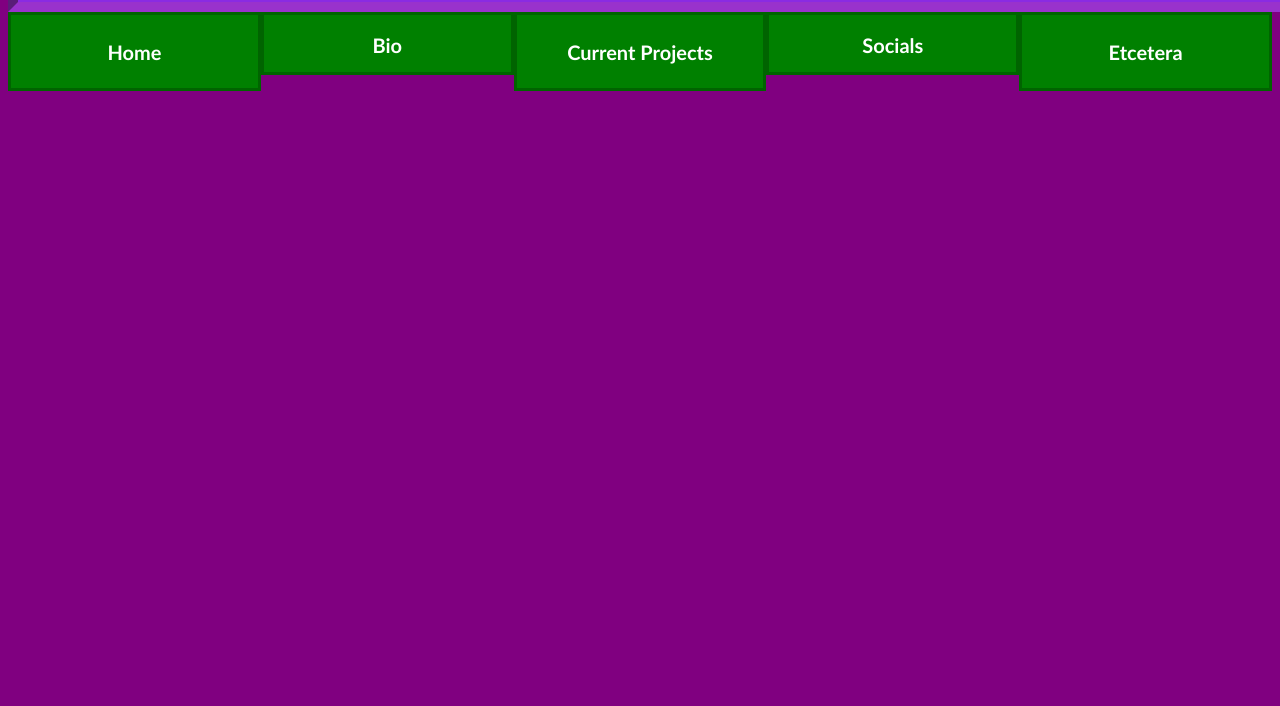
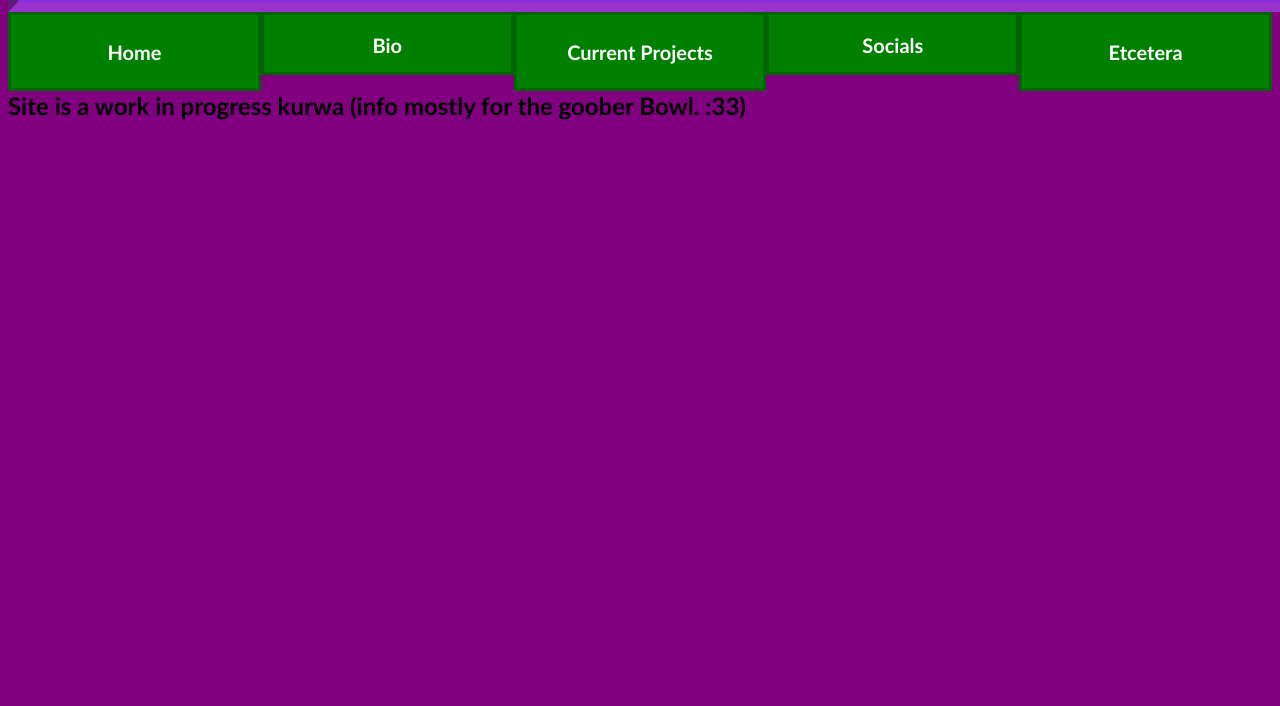
Before and after one commit to Lexispidey/LexiSpidey.github.io, a plain HTML site: page index.html in a window 1280 px wide. Shown: the part 94-800 px from the top of the page. Drawn offline with Linux system fonts and the light colour scheme.

Commit message:
v0.11
added info about the site being not ready.

```diff
--- a/index.html
+++ b/index.html
@@ -24,8 +24,10 @@
                 <a link="etc.html"><h2>Etcetera</h2></a>
             </button>
 
-
             </span>
+        </article>
+        <article id="siteinfo">
+            <h1>Site is a work in progress kurwa (info mostly for the goober Bowl. :33)</h1>
         </article>
     </body>
 </html>
```
